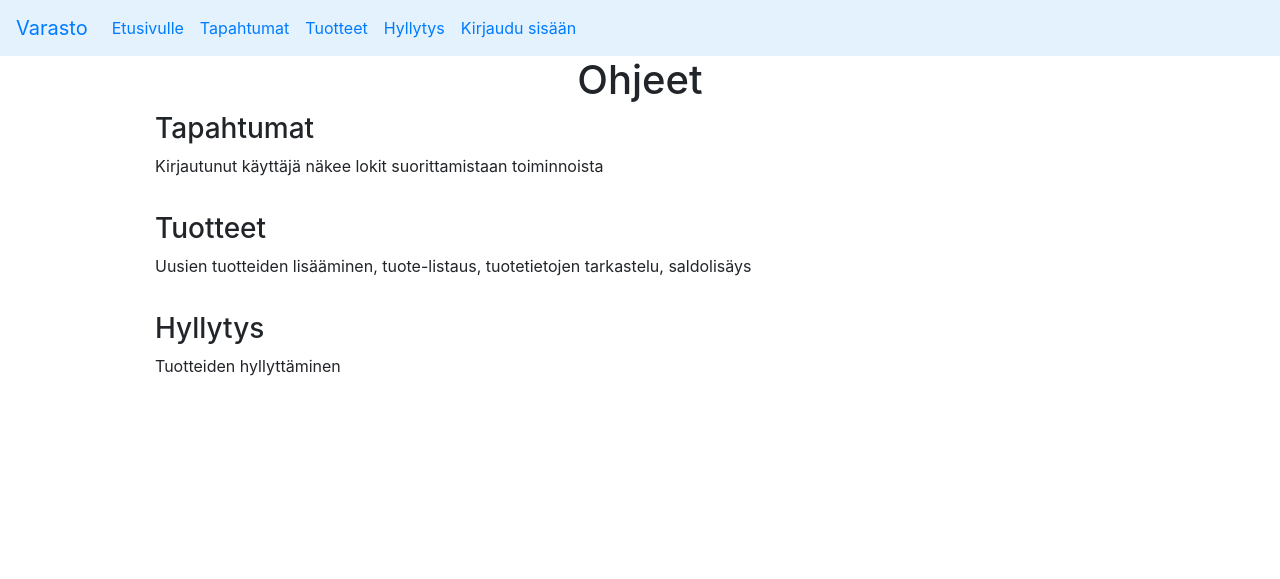
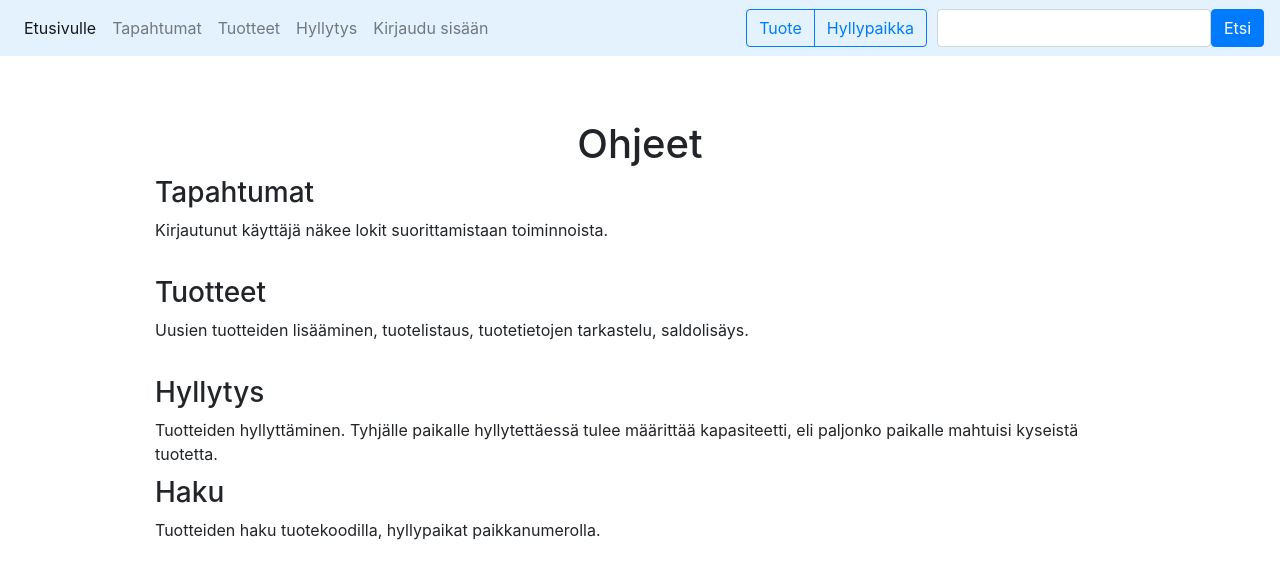
Before and after one commit to ktatu/Varasto, a Flask app: page / in a window 1280 px wide. Shown: the top 579 px of the page. Run offline with Flask 2, Linux system fonts and the light colour scheme; some libraries are stand-ins or nearby versions.

Commit message:
Ulkoasua uudistettu mutta vielä kesken. Navbarissa hakupalkki. Joitain pieniä toimintoja, mm. linkit tuotteiden omille sivuille tuotelistauksessa

```diff
--- a/application/__init__.py
+++ b/application/__init__.py
@@ -44,7 +44,6 @@ def login_required(role="ANY"):
                     unauthorized = False
 
             if unauthorized:
-                print ("if unauthorized---------------------------------------")
                 return login_manager.unauthorized()
 
             return fn(*args, **kwargs)
--- a/application/hyllypaikat/views.py
+++ b/application/hyllypaikat/views.py
@@ -11,7 +11,7 @@ from application.lokit.models import Loki
 def varasto_mainpage():
     return render_template("/varasto/main.html")
 
-# sivu tuotteille jotka voidaan hyllyttää
+# sivu tuotteille jotka voidaan hyllyttää (tuote.hyllytettava > 0)
 @app.route("/varasto/hyllytettavat", methods=["GET"])
 @login_required
 def varasto_to_shelf():
@@ -112,6 +112,12 @@ def reduction(paikkanumero, tuotekoodi):
         hyllypaikka.lokit.append(loki)
         tuote.maara -= vahennys
 
+        # tuote poistetaan hyllypaikalta kokonaan jos saldosta tulee 0
+        if hyllypaikka.maara == 0:
+            hyllypaikka.tuotekoodi == None
+            hyllypaikka.kapasiteetti == 0
+            tuote.hyllypaikat.remove(hyllypaikka)
+
         db.session().add(hyllypaikka)
         db.session().add(loki)
         db.session().add(tuote)
--- a/application/templates/auth/loginform.html
+++ b/application/templates/auth/loginform.html
@@ -1,6 +1,8 @@
 {% extends "layout.html" %}
 
 {% block body %}
+<div class="d-flex align-items-center">
+    <div class="container" style="align-items: center; margin-left: 35%;">
         <form method="POST" action="{{ url_for('auth_login') }}">
             <table>
                 <tr>
@@ -26,5 +28,7 @@
                 </tr>
             </table>
         </form>
+    </div>
+</div>
 <p>{{ error }}</p>
 {% endblock %}
--- a/application/templates/index.html
+++ b/application/templates/index.html
@@ -1,19 +1,35 @@
 {% extends "layout.html" %}
 
 {% block body %}
+<div class="d-flex align-items-center">
+    <div class="container">
         <div class="d-flex justify-content-center">
             <h1>Ohjeet</h1>
         </div>
         <div class="d-flex align-items-start flex-column" style="height: 100px;">
             <h3>Tapahtumat</h3>
-    <p>Kirjautunut käyttäjä näkee lokit suorittamistaan toiminnoista</p>
+            <p>Kirjautunut käyttäjä näkee lokit suorittamistaan toiminnoista.</p>
         </div>
         <div class="d-flex align-items-start flex-column" style="height: 100px;">
             <h3>Tuotteet</h3>
-    <p>Uusien tuotteiden lisääminen, tuote-listaus, tuotetietojen tarkastelu, saldolisäys</p>
+            <p>Uusien tuotteiden lisääminen, tuotelistaus, tuotetietojen tarkastelu, saldolisäys.</p>
         </div>
         <div class="d-flex align-items-start flex-column" style="height: 100px;">
             <h3>Hyllytys</h3>
-    <p>Tuotteiden hyllyttäminen</p>
+            <p>Tuotteiden hyllyttäminen. Tyhjälle paikalle hyllytettäessä tulee määrittää kapasiteetti, eli paljonko paikalle mahtuisi kyseistä tuotetta.</p>
+        </div>
+        <div class="d-flex align-items-start flex-column" style="height: 100px;">
+            <h3>Haku</h3>
+            <p>Tuotteiden haku tuotekoodilla, hyllypaikat paikkanumerolla.</p>
+        </div>
+        {% if current_user.is_authenticated %}
+            {% if current_user.role() == "ADMIN" %}
+            <div class="d-flex align-items-start flex-column" style="height: 100px;">
+                <h3>Käyttäjätunnusten luonti</h3>
+                <p>Normaalitasoisten käyttäjätunnusten luonti, vain admineille. Käyttäjänimen tulee olla uniikki.</p>
+            </div>
+            {% endif %}
+        {% endif %}
+    </div>
 </div>
 {% endblock %}
--- a/application/templates/layout.html
+++ b/application/templates/layout.html
@@ -6,12 +6,14 @@
     <style>
         .container {
           max-width: 1000px;
+          align-self: center;
+          align-content: center;
+          margin-top: 5%;
         }
     </style>
   </head>
   <body>
-      <nav class="navbar navbar-expand-lg" style="background-color: #e3f2fd;">
-          <a class="navbar-brand" href="{{ url_for('index') }}">Varasto</a>
+      <nav class="navbar navbar-expand-lg navbar-light" style="background-color: #e3f2fd;">
         <button class="navbar-toggler" type="button" data-toggle="collapse" data-target="#navbarNav" aria-controls="navbarNav" aria-expanded="false" aria-label="Toggle navigation">
           <span class="navbar-toggler-icon"></span>
         </button>
@@ -26,7 +28,7 @@
             <li class="nav-item">
               <a class="nav-link" href="{{ url_for('tuotteet_etusivu') }}">Tuotteet</a>
             </li>
-              <li class="nav-item">
+            <li>
               <a class="nav-link" href="{{ url_for('varasto_to_shelf') }}">Hyllytys</a>
             </li>
             {% if current_user.is_authenticated %}
@@ -45,20 +47,31 @@
             {% endif %}
             </ul>
           </div>
+          <form class="form-inline my-2 my-lg-0" method="POST" action="{{ url_for('index') }}">
+              <div class="btn-group btn-group-toggle" data-toggle="buttons" style="padding-right: 10px;">
+                <label class="btn btn-outline-primary">
+                  <input type="radio" name="hakutyyppi" value="tuote" autocomplete="off"/>Tuote
+                </label>
+                <label class="btn btn-outline-primary">
+                    <input type="radio" name="hakutyyppi" value="hyllypaikka" autocomplete="off"/>Hyllypaikka
+                  </label>
+              </div>
+              <input type="text" class="form-control" name="hakukentta"/>
+              <input type="submit" class="btn btn-primary" name="hakunappi" value="Etsi"/>
+          </form>
         </nav>
-
-  <main role="main" class="container">
     {% block body %}
       <p>
         Content.
       </p>
     {% endblock %}
-  </main>
   <script src="https://code.jquery.com/jquery-3.2.1.slim.min.js" integrity="sha384-KJ3o2DKtIkvYIK3UENzmM7KCkRr/rE9/Qpg6aAZGJwFDMVNA/GpGFF93hXpG5KkN" crossorigin="anonymous"></script>
   <script src="https://cdnjs.cloudflare.com/ajax/libs/popper.js/1.12.9/umd/popper.min.js" integrity="sha384-ApNbgh9B+Y1QKtv3Rn7W3mgPxhU9K/ScQsAP7hUibX39j7fakFPskvXusvfa0b4Q" crossorigin="anonymous"></script>
   <script src="https://maxcdn.bootstrapcdn.com/bootstrap/4.0.0/js/bootstrap.min.js" integrity="sha384-JZR6Spejh4U02d8jOt6vLEHfe/JQGiRRSQQxSfFWpi1MquVdAyjUar5+76PVCmYl" crossorigin="anonymous"></script>
   </body>
 
+<div class="d-flex align-items-center">
+  <div class="container">
     {% with messages = get_flashed_messages() %}
       {% if messages %}
         <div class="alert alert-primary" role="alert">
@@ -67,7 +80,9 @@
               <li>{{ message }}</li>
             {% endfor %}
           </ul>
+        </div>
       {% endif %}
     {% endwith %}
   </div>
+</div>
 </html>
--- a/application/templates/lokit/userlogs.html
+++ b/application/templates/lokit/userlogs.html
@@ -1,6 +1,6 @@
 {% extends "layout.html" %}
 {% block body %}
-
+<div class="container" style="max-width: 1000px; align-content: center; margin-top: 50px;">
     <table class="table table-bordered">
         <tr>
             <th>Loki_Id</th>
@@ -19,5 +19,5 @@
         </tr>
         {% endfor %}
     </table>
-
+</div>
 {% endblock %}
--- a/application/templates/tuotteet/list.html
+++ b/application/templates/tuotteet/list.html
@@ -12,7 +12,7 @@
     </tr>
     {% for tuote in tuotteet %}
     <tr>
-        <td>{{ tuote.tuotekoodi }}</td>
+        <td><a href="{{ url_for('tuotenakyma', tuotekoodi = tuote.tuotekoodi) }}">{{ tuote.tuotekoodi }}</a></td>
         <td>{{ tuote.nimi }}</td>
         <td>{{ tuote.maara }}</td>
         <td>{{ tuote.kategoria }}</td>
--- a/application/templates/tuotteet/search.html
+++ b/application/templates/tuotteet/search.html
@@ -1,9 +1,8 @@
 {% extends "layout.html" %}
 
 {% block body %}
-
+{% if tuote %}
 <table class="table table-bordered">
-    {% for tuote in tuote1 %}
     <tr>
         <th>Tuote</th>
         <th>Nimi</th>
@@ -18,8 +17,8 @@
         <td>{{ tuote.kategoria }}</td>
         <td>{{ tuote.kuvaus }}</td>
     </tr>
-    {% endfor %}
 </table>
+{% endif %}
 
 {% if hyllypaikat %}
 <div class="d-flex justify-content-center">
--- a/application/templates/varasto/hyllypaikka.html
+++ b/application/templates/varasto/hyllypaikka.html
@@ -22,10 +22,12 @@
     <div class="p-2">
         <a href="{{ url_for('shelf_logs', paikkanumero=hyllypaikka.paikkanumero) }}">Tapahtumat</a>
     </div>
+    {% if hyllypaikka.tuotekoodi %}
     <div class="p-2">
         <form method="POST" action="{{ url_for('reduction', paikkanumero=hyllypaikka.paikkanumero, tuotekoodi=hyllypaikka.tuotekoodi) }}">
             {{ form.vahennys.label }} {{ form.vahennys }} <input type="submit" value="Vähennä">
         </form>
     </div>
+    {% endif %}
 </div>
 {% endblock %}
--- a/application/views.py
+++ b/application/views.py
@@ -1,6 +1,42 @@
-from flask import render_template
-from application import app
+from flask import render_template, request, url_for, redirect, flash
+from application import app, db
+from application import login_required
+from application.tuotteet.models import Tuote
+from application.hyllypaikat.models import Hyllypaikka
+from application.tuotteet.views import nayta_tuote
 
-@app.route("/")
+@app.route("/", methods=["POST", "GET"])
 def index():
-    return render_template("index.html")
+    # if == yläpalkin haku layoutissa
+    if request.form.get("hakunappi") == "Etsi":
+        hakusyote = request.form.get("hakukentta")
+
+        if hakusyote:
+            return kasittele_haku(hakusyote, request.form.get("hakutyyppi"))
+        else:
+            flash('Hakukenttä tyhjä')
+            return render_template("index.html")
+
+    else:
+        return render_template("index.html")
+
+def kasittele_haku(hakusyote, hakutyyppi):
+    if hakutyyppi == "tuote":
+        tuote = Tuote.query.filter(Tuote.tuotekoodi == int(hakusyote)).first()
+        if tuote:
+            return render_template("/tuotteet/search.html", tuote=tuote, hyllypaikat=tuote.hyllypaikat)
+        else:
+            flash('Tuotetta ei löytynyt')
+            return render_template("index.html")
+
+    elif hakutyyppi == "hyllypaikka":
+        hyllypaikka = Hyllypaikka.query.filter(Hyllypaikka.paikkanumero == int(hakusyote)).first()
+        if hyllypaikka:
+            return redirect(url_for('show_shelf', paikkanumero = hyllypaikka.paikkanumero))
+        else:
+            flash('Hyllypaikkaa ei löytynyt')
+            return render_template("index.html")
+
+    else:
+        flash('Et valinnut hakutyyppiä (Tuote tai Hyllypaikka)')
+        return render_template("index.html")
--- a/requirements.txt
+++ b/requirements.txt
@@ -13,6 +13,7 @@ MarkupSafe==1.1.1
 mccabe==0.6.1
 psycopg2==2.7.7
 pylint==2.3.1
+rope==0.14.0
 six==1.12.0
 SQLAlchemy==1.3.1
 typed-ast==1.3.1
```
Also changed, not shown: application/templates/auth/create.html (+6 -4 lines), application/templates/tuotteet/main.html (+4 -20 lines), application/tuotteet/views.py (+18 -15 lines), application/varasto.db. Lines whose indentation alone changed are shown as unchanged.
